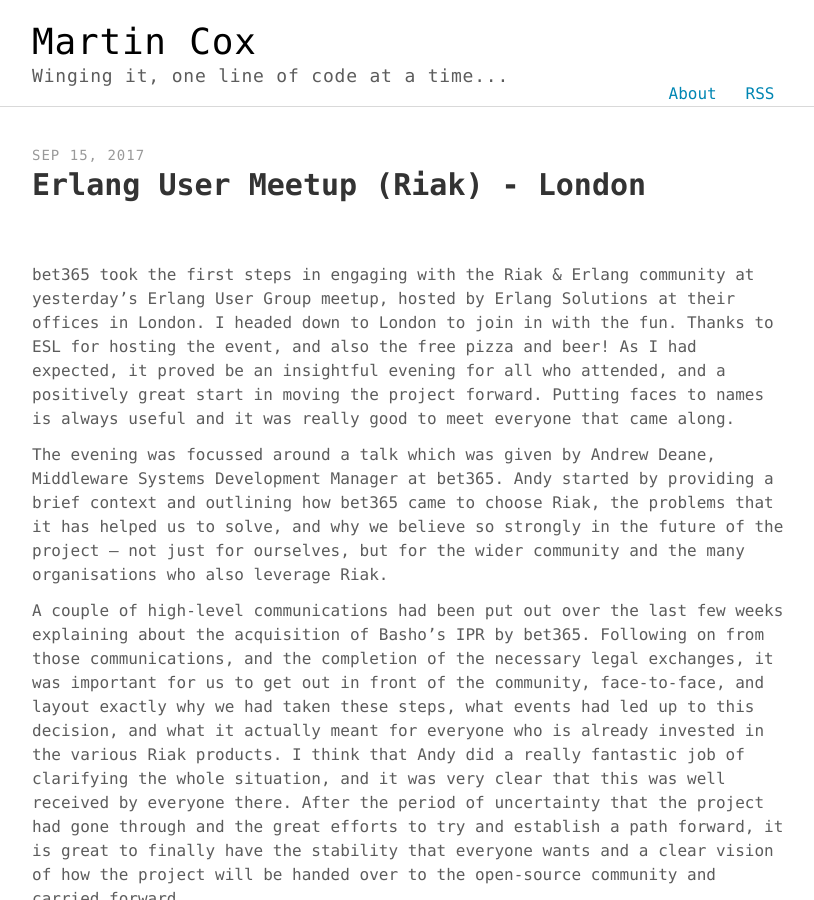
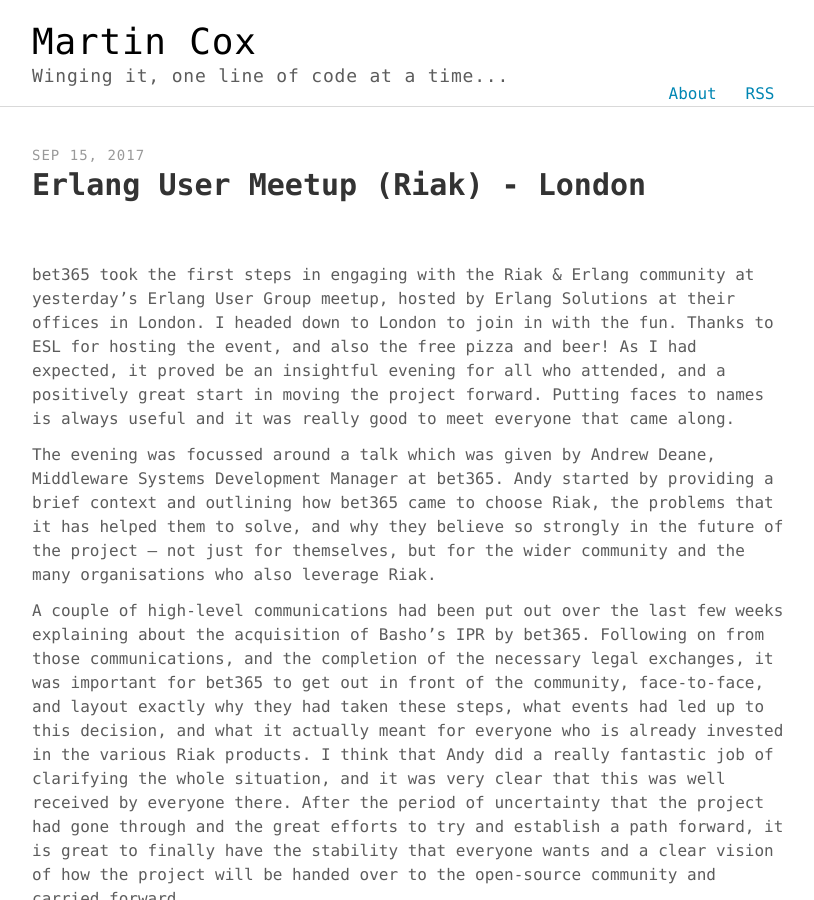
Before and after one commit to imitablerabbit/martincox.github.io, a Jekyll site: the page built from _posts/2017-09-15-erlang-user-group-meetup.md, in a window 1280 px wide and 900 px high. Shown: the whole window, without its empty margins (232-1046 px from the left). Built offline with Jekyll 4.4.1, drawn with Linux system fonts in a browser that asks for light colours; comment, search, counter and statistics services are not loaded; some of the changed text lies outside the part shown.

Commit message:
Small amendments.

```diff
--- a/_posts/2017-09-15-erlang-user-group-meetup.md
+++ b/_posts/2017-09-15-erlang-user-group-meetup.md
@@ -15,15 +15,15 @@ it was really good to meet everyone that came along.
 The evening was focussed around a talk which was given by Andrew Deane,
 Middleware Systems Development Manager at bet365. Andy started by providing a
 brief context and outlining how bet365 came to choose Riak, the problems that it
-has helped us to solve, and why we believe so strongly in the future of the
-project – not just for ourselves, but for the wider community and the many
+has helped them to solve, and why they believe so strongly in the future of the
+project – not just for themselves, but for the wider community and the many
 organisations who also leverage Riak.
 
 A couple of high-level communications had been put out over the last few weeks
 explaining about the acquisition of Basho's IPR by bet365. Following on from
 those communications, and the completion of the necessary legal exchanges, it
-was important for us to get out in front of the community, face-to-face, and
-layout exactly why we had taken these steps, what events had led up to this
+was important for bet365 to get out in front of the community, face-to-face, and
+layout exactly why they had taken these steps, what events had led up to this
 decision, and what it actually meant for everyone who is already invested in the
 various Riak products. I think that Andy did a really fantastic job of
 clarifying the whole situation, and it was very clear that this was well
```
